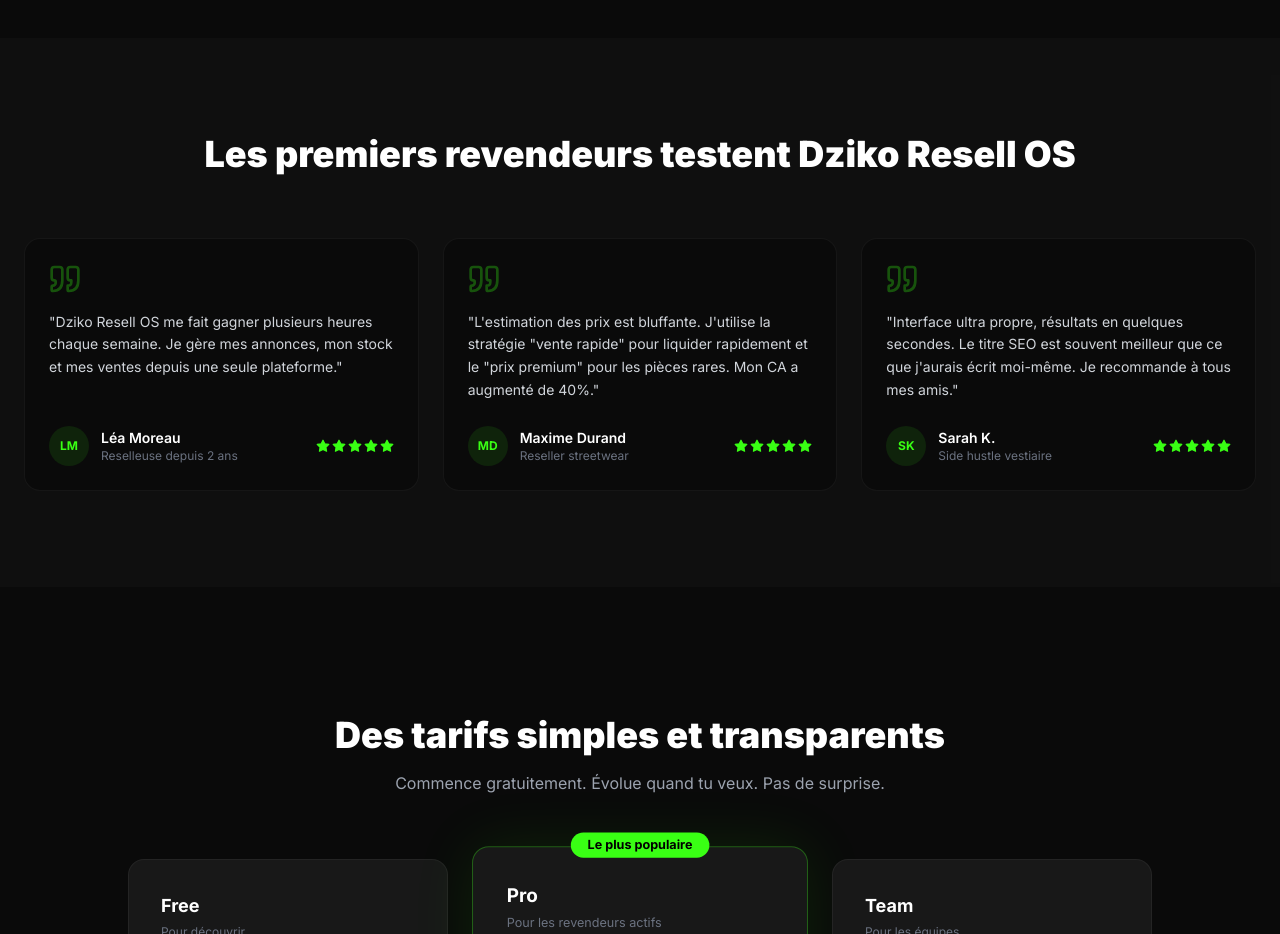
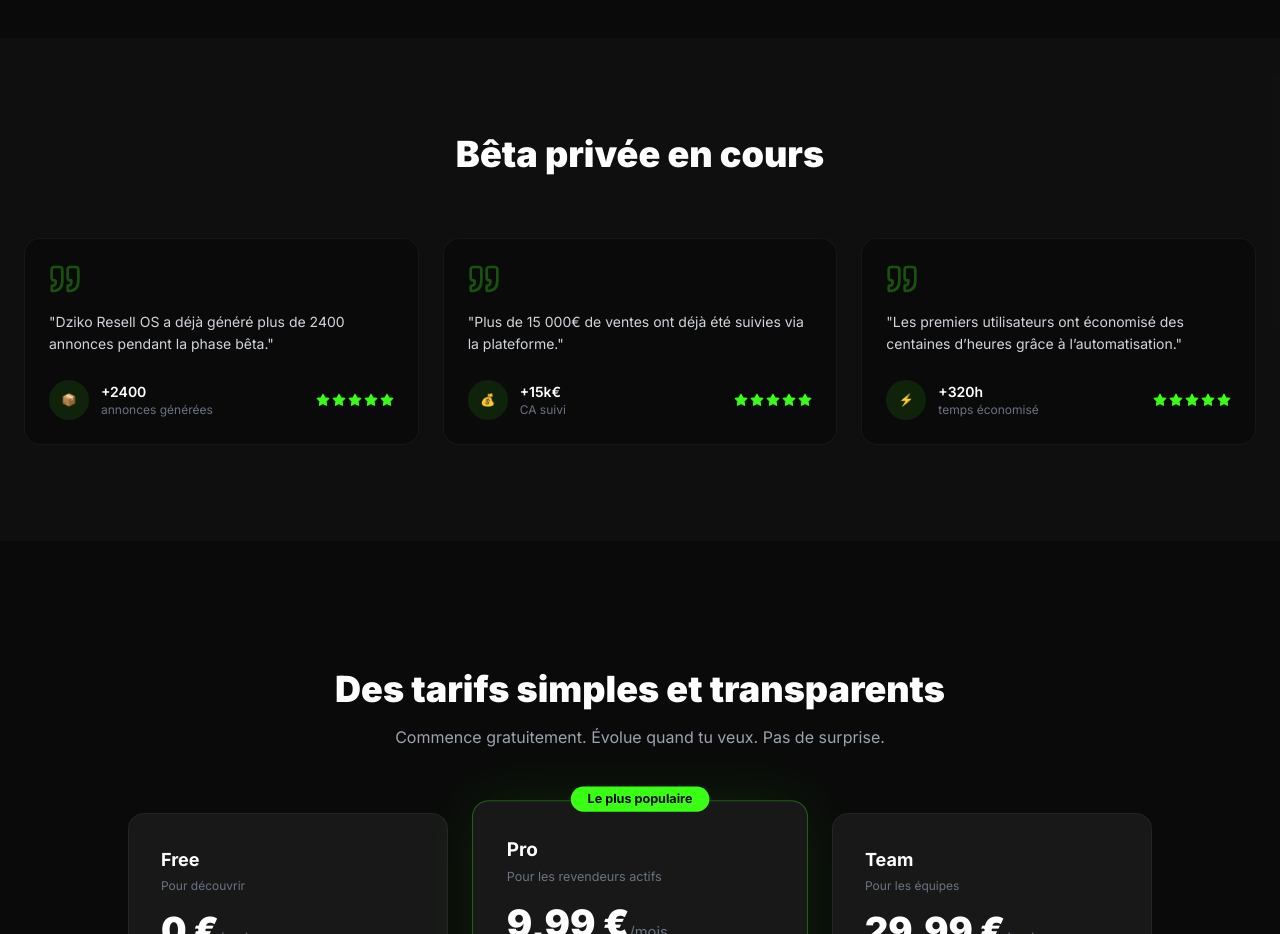
Before and after one commit to Dzikooooo/dzikovinted-ai, a React (Vite) app: page / in a window 1280 px wide. Shown: the part 2720-3654 px from the top of the page. Built offline with nearby package versions, Linux system fonts and the light colour scheme; no server answers.

Commit message:
Update LandingPage.tsx

```diff
--- a/src/pages/LandingPage.tsx
+++ b/src/pages/LandingPage.tsx
@@ -41,24 +41,24 @@ const features = [
 
 const testimonials = [
   {
-    name: 'Léa Moreau',
-    role: 'Reselleuse depuis 2 ans',
-    avatar: 'LM',
-    text: "Dziko Resell OS me fait gagner plusieurs heures chaque semaine. Je gère mes annonces, mon stock et mes ventes depuis une seule plateforme.",
+    name: '+2400',
+    role: 'annonces générées',
+    avatar: '📦',
+    text: 'Dziko Resell OS a déjà généré plus de 2400 annonces pendant la phase bêta.',
     stars: 5,
   },
   {
-    name: 'Maxime Durand',
-    role: 'Reseller streetwear',
-    avatar: 'MD',
-    text: "L'estimation des prix est bluffante. J'utilise la stratégie \"vente rapide\" pour liquider rapidement et le \"prix premium\" pour les pièces rares. Mon CA a augmenté de 40%.",
+    name: '+15k€',
+    role: 'CA suivi',
+    avatar: '💰',
+    text: 'Plus de 15 000€ de ventes ont déjà été suivies via la plateforme.',
     stars: 5,
   },
   {
-    name: 'Sarah K.',
-    role: 'Side hustle vestiaire',
-    avatar: 'SK',
-    text: "Interface ultra propre, résultats en quelques secondes. Le titre SEO est souvent meilleur que ce que j'aurais écrit moi-même. Je recommande à tous mes amis.",
+    name: '+320h',
+    role: 'temps économisé',
+    avatar: '⚡',
+    text: 'Les premiers utilisateurs ont économisé des centaines d’heures grâce à l’automatisation.',
     stars: 5,
   },
 ];
@@ -393,7 +393,7 @@ export default function LandingPage({ onNavigate }: LandingPageProps) {
       <section className="py-24 bg-[#181818]/40">
         <div className="max-w-7xl mx-auto px-4 sm:px-6">
           <div className="text-center mb-16">
-            <h2 className="text-3xl sm:text-4xl font-black mb-4">Les premiers revendeurs testent Dziko Resell OS</h2>
+            <h2 className="text-3xl sm:text-4xl font-black mb-4">Bêta privée en cours</h2>
           </div>
           <div className="grid grid-cols-1 md:grid-cols-3 gap-6">
             {testimonials.map((t) => (
```
